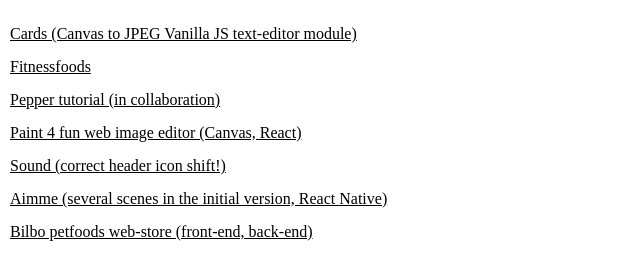
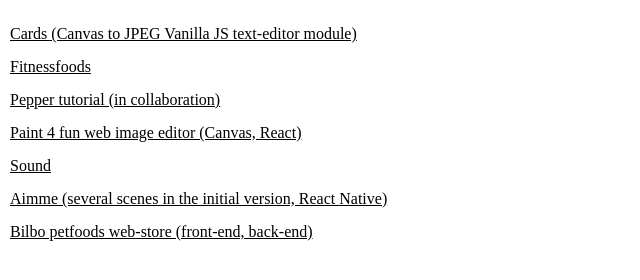
Before and after one commit to lenatardis/l, a plain HTML site: page index.html in a window 1280 px wide. Shown: the whole page, without its empty margins (0-640 px from the left). Drawn offline with Linux system fonts and the light colour scheme.

Commit message:
Added changes

```diff
--- a/index.html
+++ b/index.html
@@ -19,7 +19,7 @@
     <p><a href="/fitness_foods/">Fitnessfoods</a></p>
     <p><a href="https://tutorial.pepper.ai/">Pepper tutorial (in collaboration)</a></p>
     <p><a href="https://www.screencast.com/t/4i8nsYRWpOK"> Paint 4 fun web image editor (Canvas, React)</a></p>
-    <p><a href="/auto/">Sound (correct header icon shift!)</a></p>
+    <p><a href="/auto/">Sound</a></p>
     <p><a href="https://play.google.com/store/apps/details?id=com.aimme&hl=fr_CH">Aimme (several scenes in the initial version, React Native)</a></p>
     <p><a href="http://bilbopetfoods.com/web-store.php">Bilbo petfoods web-store (front-end, back-end)</a></p>
 </div>
```
